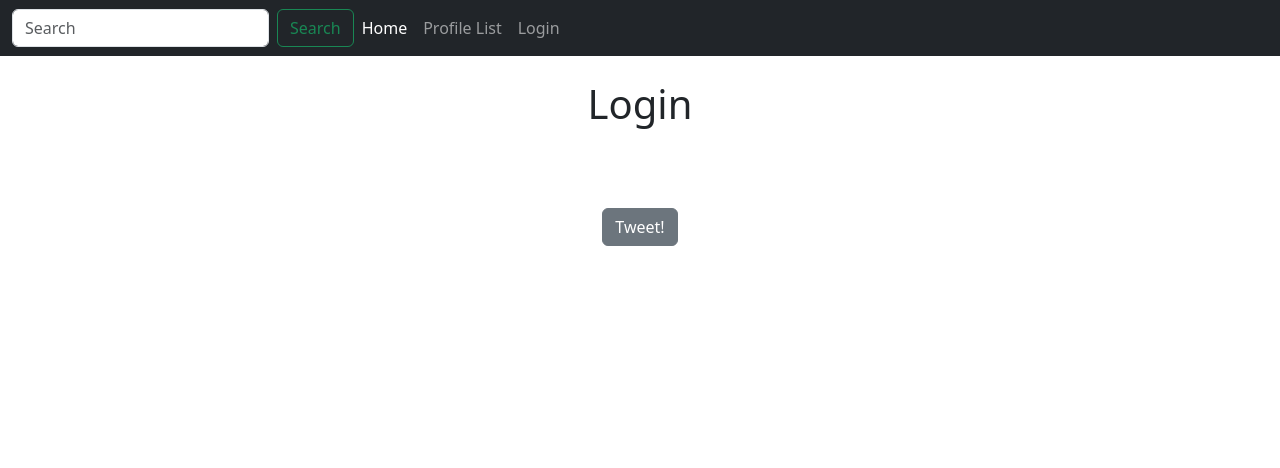
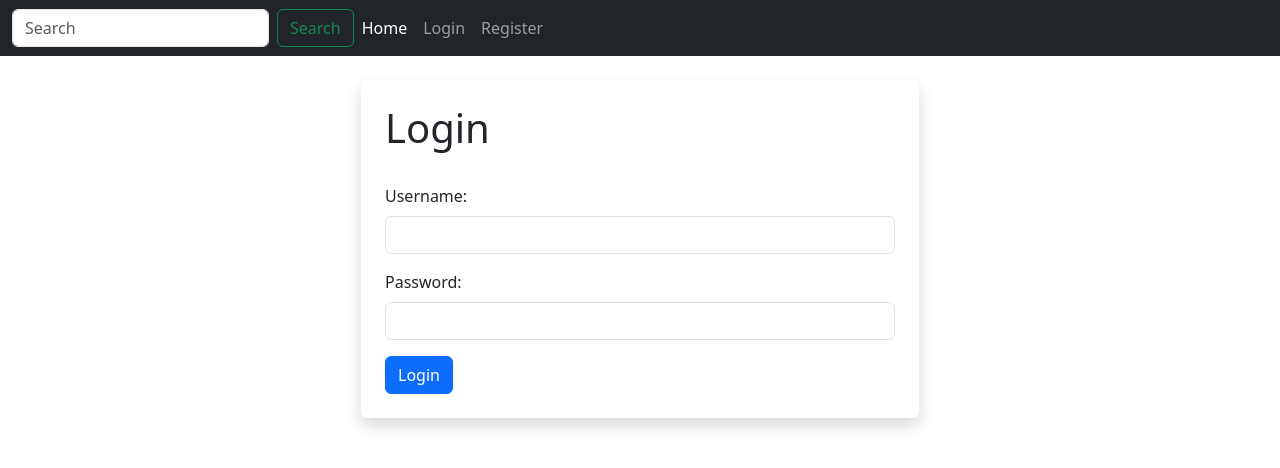
Before and after one commit to vicentegaspar/django-twitter-clone, a Django app: page /members/login_user in a window 1280 px wide. Shown: the top 468 px of the page. Run offline with Django 4.2, Linux system fonts and the light colour scheme.

Commit message:
feat: finished tweets and registration

```diff
--- a/members/templates/authenticate/login.html
+++ b/members/templates/authenticate/login.html
@@ -2,16 +2,24 @@
 
 {% block content %}
 
-<div class="container text-center">
+<div class="container">
     <div class="row">
         <div class="col-3"></div>
-        <div class="col-6">
+        <div class="col-6 shadow p-4 md-5 bg-body rounded">
 
             <h1>Login</h1>
-            <br><br><br>
+            <br>
             <form method="POST">
                 {% csrf_token %}
-                <button type="submit" class="btn btn-secondary">Tweet!</button>
+                <div class="mb-3">
+                    <label for="exampleInputEmail1" class="form-label">Username:</label>
+                    <input type="text" class="form-control" name="username" aria-describedby="emailHelp">
+                </div>
+                <div class="mb-3">
+                    <label for="exampleInputPassword1" class="form-label">Password:</label>
+                    <input type="password" class="form-control" name="password">
+                </div>
+                <button type="submit" class="btn btn-primary">Login</button>
             </form>
         </div>
         <div class="col-3"></div>
--- a/members/urls.py
+++ b/members/urls.py
@@ -1,4 +1,8 @@
 from django.urls import path
 from . import views
 
-urlpatterns = [path("login_user", views.login_user, name="login")]
+urlpatterns = [
+    path("login_user", views.login_user, name="login"),
+    path("logout_user", views.logout_user, name="logout"),
+    path("register_user", views.register_user, name="register_user"),
+]
--- a/members/views.py
+++ b/members/views.py
@@ -1,8 +1,50 @@
 from django.shortcuts import render, redirect
 from django.contrib.auth import authenticate, login, logout
 from django.contrib import messages
+from django.contrib.auth.forms import UserCreationForm
+from .forms import RegisterUserForm
 
 
 # Create your views here.
 def login_user(request):
-    return render(request, "authenticate/login.html", {})
+    if request.method == "POST":
+        username = request.POST["username"]
+        password = request.POST["password"]
+        user = authenticate(request, username=username, password=password)
+        if user is not None:
+            login(request, user)
+            # Redirect to a success page.
+            return redirect("home")
+        else:
+            messages.success(request, ("There was an erro loggin in... try again."))
+            return redirect("login")
+    else:
+        return render(request, "authenticate/login.html", {})
+
+
+def logout_user(request):
+    logout(request)
+    messages.success(request, ("You were logged out"))
+    return redirect("home")
+
+
+def register_user(request):
+    if request.method == "POST":
+        form = RegisterUserForm(request.POST)
+        if form.is_valid():
+            form.save()
+            username = form.cleaned_data["username"]
+            password = form.cleaned_data["password1"]
+            user = authenticate(username=username, password=password)
+            login(request, user)
+            messages.success(request, ("Registration successful!"))
+            return redirect("home")
+    else:
+        form = RegisterUserForm()
+    return render(
+        request,
+        "authenticate/register_user.html",
+        {
+            "form": form,
+        },
+    )
--- a/social/admin.py
+++ b/social/admin.py
@@ -18,8 +18,11 @@ class UserAdmin(admin.ModelAdmin):
     model = User
 
     # Just display usernames on admin page
-    fields = ["username"]
+    fields = ["username", "email", "first_name", "last_name"]
+    list_display = ["username", "email"]
     inlines = [ProfileInline]
+    ordering = ["username"]
+    search_fields = ["username", "email"]
 
 
 # unregister inital user
--- a/social/models.py
+++ b/social/models.py
@@ -8,7 +8,9 @@ from django.db.models.signals import post_save
 class Tweet(models.Model):
     user = models.ForeignKey(User, related_name="tweets", on_delete=models.DO_NOTHING)
     body = models.CharField(max_length=200)
-    created_at = models.DateTimeField(auto_now_add=True)
+    created_at = models.DateTimeField(
+        auto_now_add=True,
+    )
 
     def __str__(self):
         return f"{self.user} " f"({self.created_at:%d-%m-%Y %H:%M}): " f"{self.body}..."
--- a/social/templates/home.html
+++ b/social/templates/home.html
@@ -10,7 +10,8 @@
             {% for tweet in tweets %}
             <div class="alert alert-dark" role="alert">
                 <strong>{{tweet.body}}</strong><br>
-                <small class="text-muted">({{tweet.created_at}}) by @{{tweet.user.username}}</small>
+                <small class="text-muted">({{tweet.created_at}}) by
+                    <a href="{% url 'profile' tweet.user.id%}">@{{tweet.user.username}}</a></small>
             </div>
             <br>
             {% endfor%}
--- a/social/templates/navbar.html
+++ b/social/templates/navbar.html
@@ -13,17 +13,24 @@
                 <li class="nav-item">
                     <a class="nav-link active" aria-current="page" href="{% url 'home'%}">Home</a>
                 </li>
+                {% if user.is_authenticated %}
                 <li class="nav-item">
                     <a class="nav-link" href="{% url 'profile_list'%}">Profile List</a>
                 </li>
-                {% if user.is_authenticated %}
                 <li class="nav-item">
                     <a class="nav-link" href="{% url 'profile' request.user.id%}">Profile</a>
                 </li>
-                {% endif %}
+                <li class="nav-item">
+                    <a class="nav-link" href="{% url 'logout'%}">Logout</a>
+                </li>
+                {% else %}
                 <li class="nav-item">
                     <a class="nav-link" href="{% url 'login'%}">Login</a>
                 </li>
+                <li class="nav-item">
+                    <a class="nav-link" href="{% url 'register_user'%}">Register</a>
+                </li>
+                {% endif %}
             </ul>
         </div>
     </div>
--- a/social/templates/profile.html
+++ b/social/templates/profile.html
@@ -12,7 +12,8 @@
             {% for tweet in tweets %}
             <div class="alert alert-dark" role="alert">
                 <strong>{{tweet.body}}</strong><br>
-                <small class="text-muted">({{tweet.created_at}}) by @{{tweet.user.username}}</small>
+                <small class="text-muted">({{tweet.created_at}}) by <a href="{% url 'profile' tweet.user.id%}">
+                        @{{tweet.user.username}}</small></a>
             </div>
             <br>
             {% endfor %}
```
Also changed, not shown: members/forms.py (added, +47 -0 lines), members/templates/authenticate/register_user.html (added, +20 -0 lines), social/migrations/0004_profile_email_profile_first_name_profile_last_name.py (added), social/migrations/0005_remove_profile_email_remove_profile_first_name_and_more.py (added).
